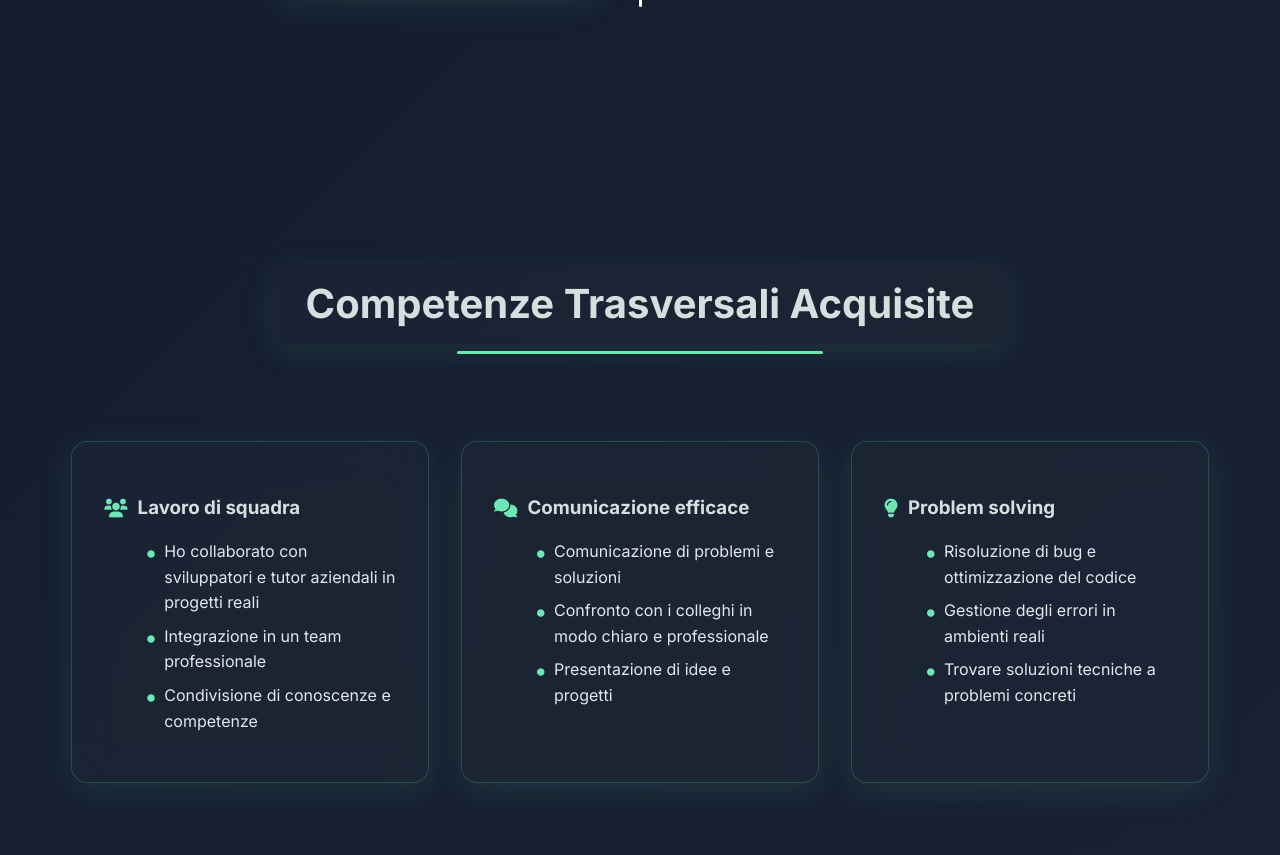
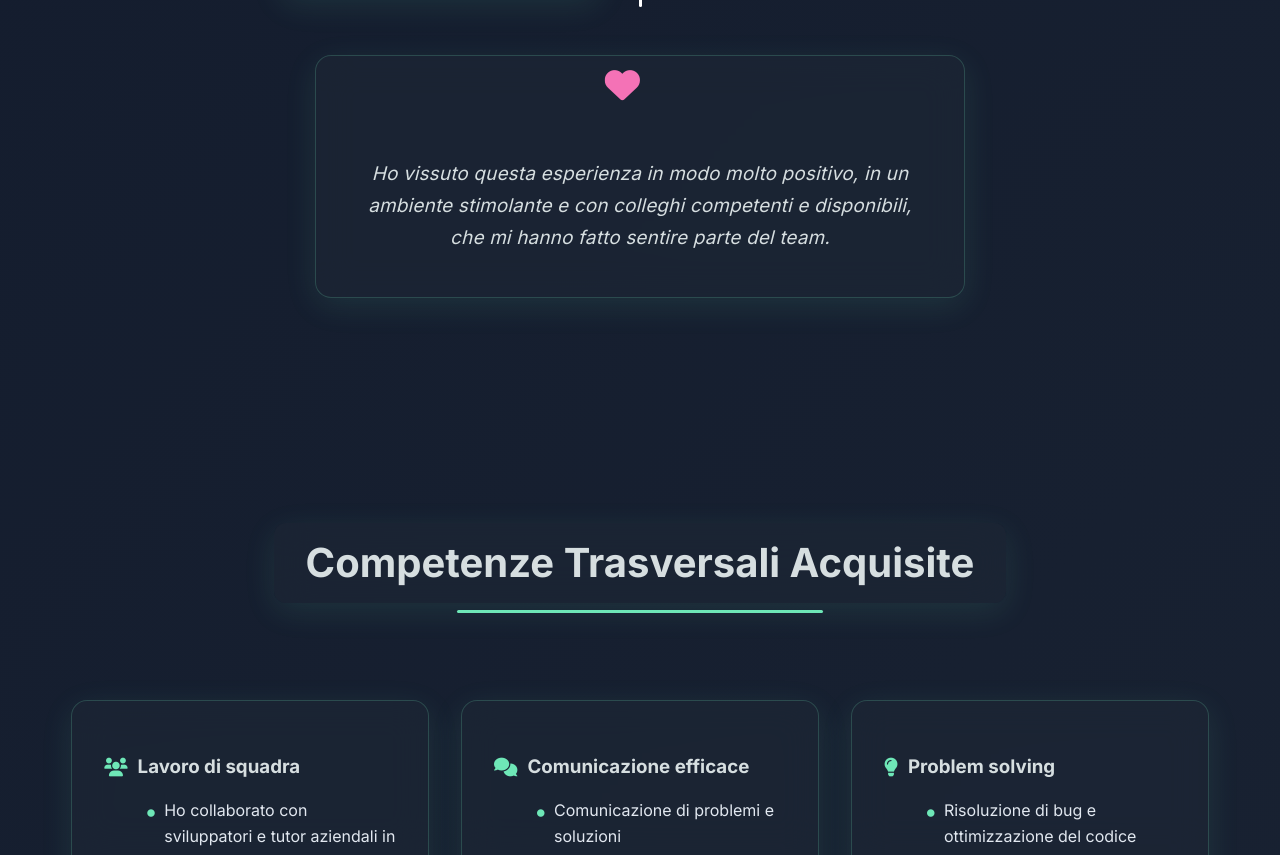
Before and after one commit to dedooo0oo/abaco_stage, a plain HTML site: page index.html in a window 1280 px wide. Shown: the part 3295-4150 px from the top of the page. Drawn offline with Linux system fonts and the light colour scheme.

Commit message:
Update index.html

```diff
--- a/index.html
+++ b/index.html
@@ -925,6 +925,39 @@
                 padding: 0.8rem 0.5rem 0.5rem 0.5rem;
             }
         }
+
+        /* Experience Personal */
+        .experience-personal.glass {
+            margin: 3rem auto 0 auto;
+            max-width: 600px;
+            background: var(--glass-bg);
+            border-radius: 16px;
+            box-shadow: var(--glass-shadow);
+            border: 1.5px solid var(--glass-border);
+            backdrop-filter: var(--glass-blur);
+            -webkit-backdrop-filter: var(--glass-blur);
+            padding: 2rem 1.5rem 1.5rem 1.5rem;
+            text-align: center;
+            display: flex;
+            flex-direction: column;
+            align-items: center;
+            animation: fadeIn 1s;
+        }
+
+        .experience-icon {
+            color: var(--accent-color);
+            font-size: 2.2rem;
+            margin-bottom: 1rem;
+            animation: bounce 1.5s infinite cubic-bezier(.68,-0.55,.27,1.55);
+        }
+
+        .experience-personal-text {
+            color: var(--primary-color);
+            font-size: 1.18rem;
+            line-height: 1.7;
+            font-style: italic;
+            letter-spacing: 0.2px;
+        }
     </style>
     <link rel="stylesheet" href="https://cdnjs.cloudflare.com/ajax/libs/font-awesome/6.0.0-beta3/css/all.min.css">
 </head>
@@ -1005,6 +1038,14 @@
                     <p>Ho lavorato nello sviluppo software e assistenza tecnica per Rozes, una spin-off dell'Università di Economia di Padova. Qui ho avuto l'opportunità di confrontarmi direttamente con clienti e professionisti di alto livello. Ho usato tecnologie per il back-end come Java Spring Boot, Redis e PostgreSQL, e lavorato su interfacce con Angular e Bootstrap, integrando anche intelligenza artificiale per migliorare rating e helper.</p>
                 </div>
             </div>
+        </div>
+        <div class="experience-personal glass">
+            <i class="fas fa-heart experience-icon"></i>
+            <p class="experience-personal-text">
+                Ho vissuto questa esperienza in modo molto positivo, in un<br>
+                ambiente stimolante e con colleghi competenti e disponibili,<br>
+                che mi hanno fatto sentire parte del team.
+            </p>
         </div>
     </section>
 
```
